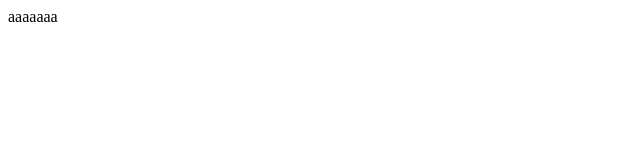
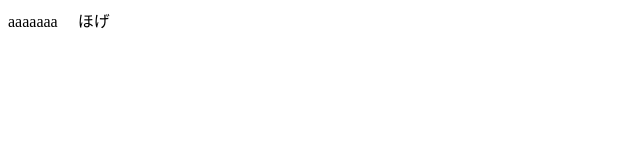
Before and after one commit to kazuhiroU/one-push, a plain HTML site: page index.html in a window 1280 px wide. Shown: the full height of the page, 0-640 px from the left. Drawn offline with Linux system fonts and the light colour scheme.

Commit message:
トップページを修正

```diff
--- a/index.html
+++ b/index.html
@@ -6,5 +6,6 @@
 </head>
 <body>
   aaaaaaa
+  　ほげ
 </body>
 </html>
```
